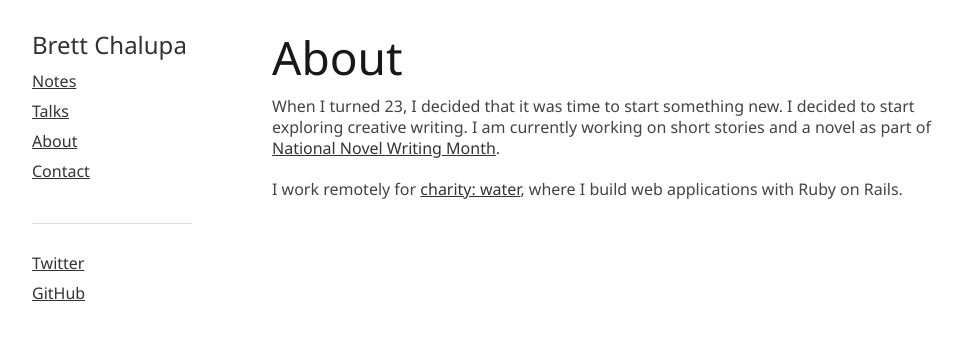
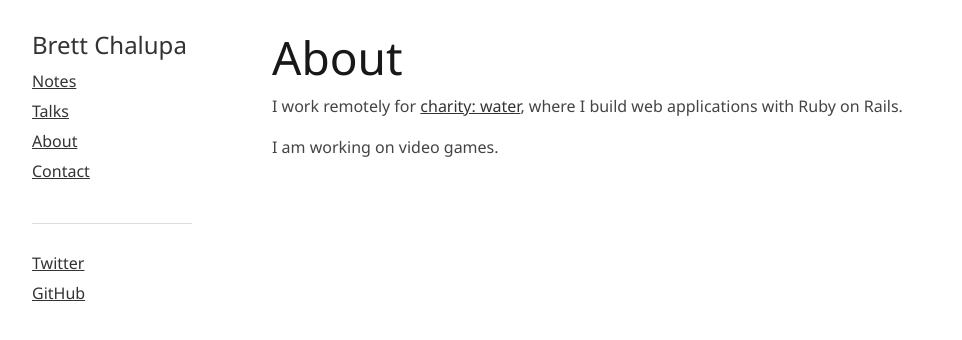
Before and after one commit to brettchalupa/brettchalupa.github.io, a Jekyll site: the page built from about.md, in a window 1280 px wide. Shown: the top 340 px of the page, without its empty margins (138-1100 px from the left). Built offline with Jekyll 4.4.1, drawn with Linux system fonts in a browser that asks for light colours; Markdown is read by kramdown in place of the engine named in the settings.

Commit message:
Update About page
This needs more details, but this works for now.

```diff
--- a/about.md
+++ b/about.md
@@ -6,10 +6,7 @@ permalink: /about/
 
 # About
 
-When I turned 23, I decided that it was time to start something new. I
-decided to start exploring creative writing. I am currently working on
-short stories and a novel as part of [National Novel Writing
-Month](http://nanowrimo.org/).
-
 I work remotely for [charity: water](http://charitywater.org), where I
 build web applications with Ruby on Rails.
+
+I am working on video games.
```
